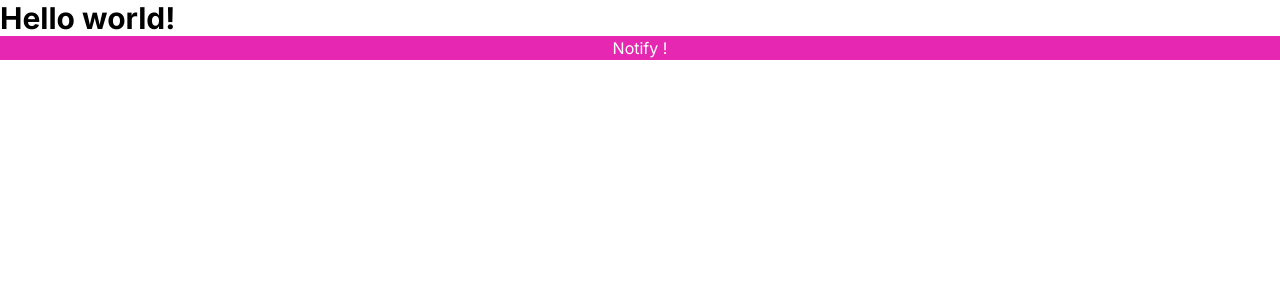
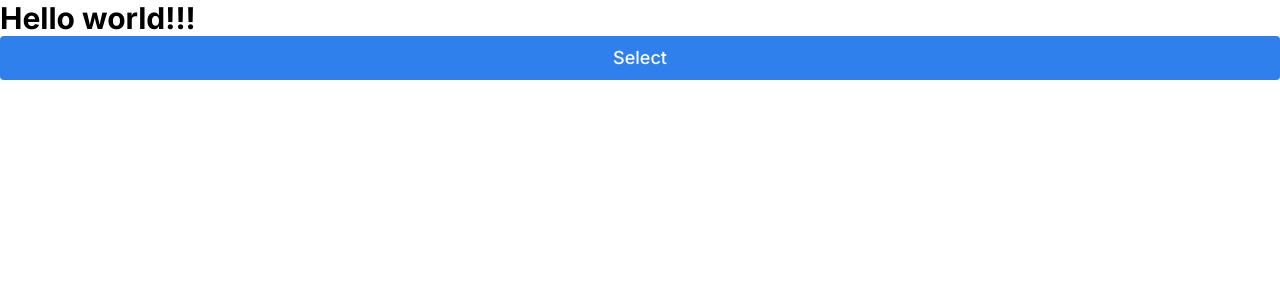
Before and after one commit to ShantoNoor/Course-Registration-App, a React (Vite) app: page / in a window 1280 px wide. Shown: the top 300 px of the page. Built offline with nearby package versions, Linux system fonts and the light colour scheme.

Commit message:
deploy complete

```diff
--- a/src/App.jsx
+++ b/src/App.jsx
@@ -13,8 +13,8 @@ function App() {
 
   return (
     <>
-      <h1 className="text-3xl font-bold text-red">Hello world!</h1>
-      <button className="btn btn-secondary text-white bg-purple1 w-full hover:-translate-y-1 duration-300 hover:shadow-lg" onClick={notify}>Notify !</button>
+      <h1 className="text-3xl font-bold text-red">Hello world!!!</h1>
+      <button className="text-lg font-medium bg-blue1 text-white w-full rounded-[4px] px-5 py-2 duration-300 hover:-translate-y-1 hover:shadow-md active:translate-y-[-2px] active:shadow-sm" onClick={notify}>Select</button>
       <ToastContainer />
     </>
   );
--- a/tailwind.config.js
+++ b/tailwind.config.js
@@ -4,10 +4,13 @@ export default {
   theme: {
     extend: {
       colors: {
-        purple1: "#E527B2",
+        blue1: "#2F80ED",
+        dark1: "#1C1B1B",
+        dark2: "rgba(28, 27, 27, 0.60)",
+        dark3: "rgba(28, 27, 27, 0.80)",
       },
       backgroundColor: {
-        background1: "#F9F6E2",
+        background1: "#F3F3F3",
       },
     },
   },
```
Also changed, not shown: 2 other files (tests, documents, lock files or other folders).
